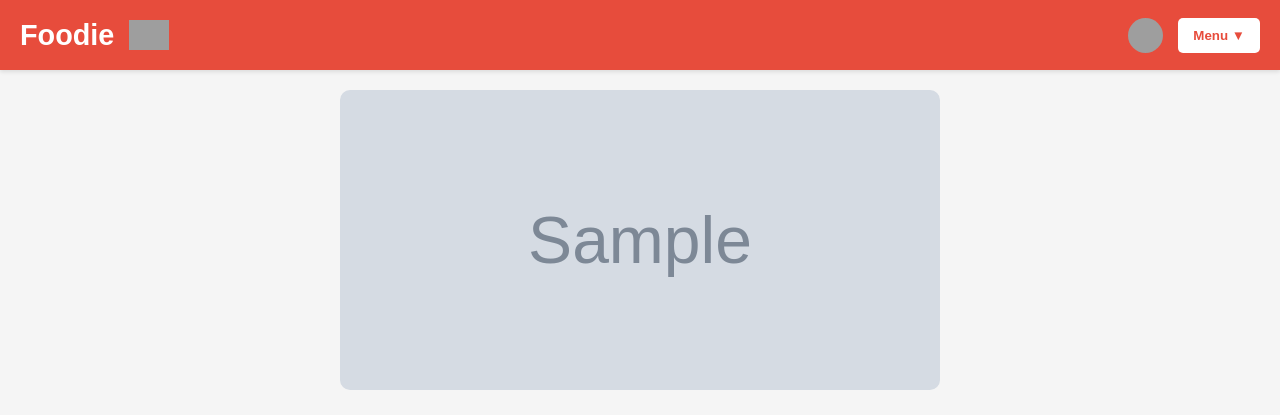
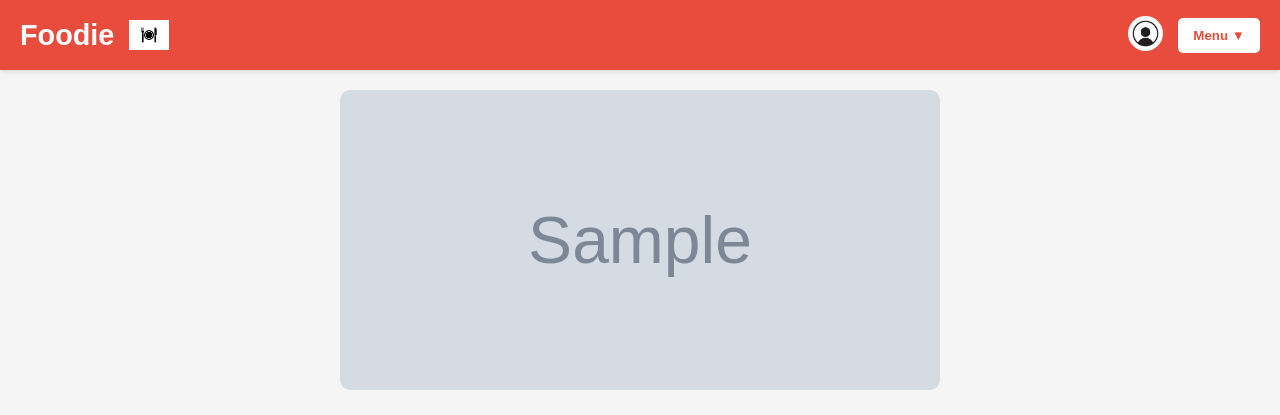
Before and after one commit to JobCorpz/Food-Advisor, a PHP site: page /restaurant.php?id=1 in a window 1280 px wide. Shown: the top 415 px of the page. Run offline with PHP 8.4, Linux system fonts and the light colour scheme; the visitor is signed in with stand-in values (Sample User, id 1); tables that the repository leaves empty or names only in its code hold one stand-in row (values such as "Sample post"); grey boxes marked "Sample" are stand-in pictures; grey boxes are pictures that could not be loaded.

Commit message:
updated header ig

```diff
--- a/restaurant.php
+++ b/restaurant.php
@@ -98,19 +98,19 @@ function displayStars($rating) {
     <link rel="stylesheet" href="restaurant.css">
 </head>
 <body>
+    <!-- Header -->
     <header>
         <div class="header-left">
             <h1>Foodie</h1>
-            <img src="foodie-logo.png" alt="Foodie Logo" class="logo">
+            <img src="istockphoto-1295311342-612x612.jpg" alt="Foodie Logo" class="logo">
         </div>
         <div class="header-right">
-            <img src="profile-icon.png" alt="Profile" class="profile-icon">
+            <a href="preference.php"><img src="user-member-avatar-face-profile-icon-vector-22965342.jpg" alt="Profile" class="profile-icon"></a>
             <div class="dropdown">
                 <button class="dropdown-btn">Menu ▼</button>
                 <div class="dropdown-content">
                     <a href="dashboard.php">Home</a>
-                    <a href="#about">About</a>
-                    <a href="#contact">Contact</a>
+                    <a href="preference.php">Prefernce</a>
                     <a href="logout.php">Logout</a>
                 </div>
             </div>
```
